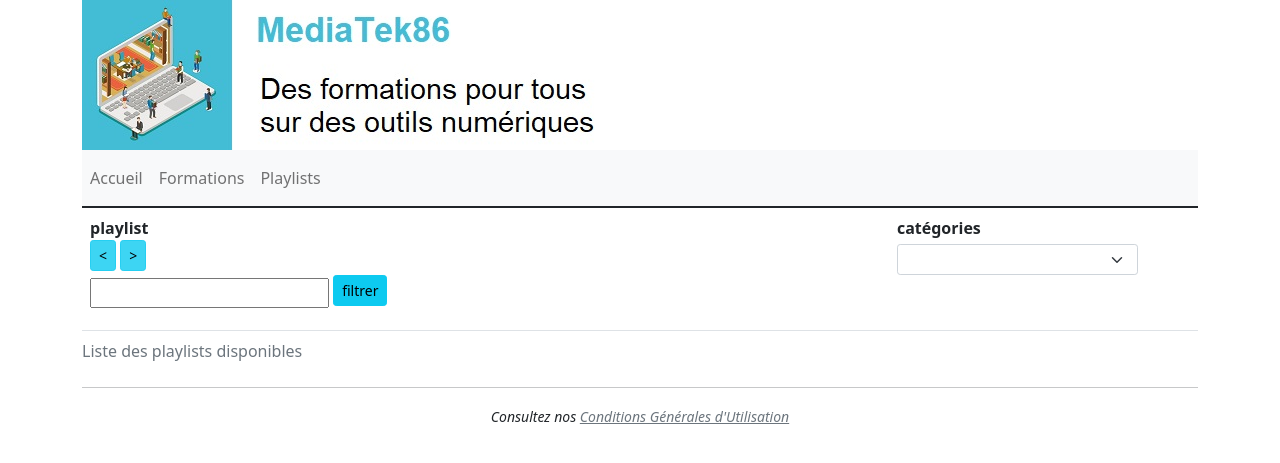
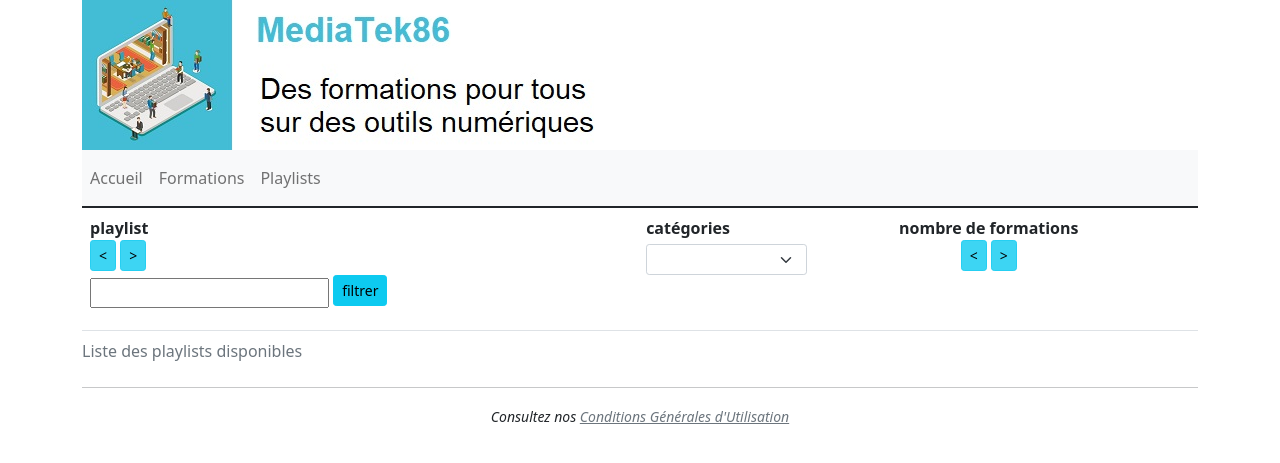
Before and after one commit to Orambre/MediatekFormation, a Symfony app: template templates/pages/playlists.html.twig in a window 1280 px wide. Shown: the top 463 px of the page. Run offline with Twig, Linux system fonts and the light colour scheme; the template is opened without the code that fills it, so the values that code supplies are empty; some libraries are stand-ins or nearby versions.

Commit message:
ajout du nombre de formations par playlist

```diff
--- a/src/Controller/PlaylistsController.php
+++ b/src/Controller/PlaylistsController.php
@@ -62,6 +62,9 @@ class PlaylistsController extends AbstractController {
             case "name":
                 $playlists = $this->playlistRepository->findAllOrderByName($ordre);
                 break;
+            case "nbformations":
+                $playlists = $this->playlistRepository->findAllOrderByNbFormations($ordre);
+                break;
         }
         $categories = $this->categorieRepository->findAll();
         return $this->render("pages/playlists.html.twig", [
--- a/src/Entity/Playlist.php
+++ b/src/Entity/Playlist.php
@@ -107,5 +107,8 @@ class Playlist
         }
         return $categories;
     }
-
+    public function getNbFormations(): int
+    {
+        return $this->formations->count();
+    }
 }
--- a/templates/pages/playlist.html.twig
+++ b/templates/pages/playlist.html.twig
@@ -10,6 +10,9 @@
                     {{ playlist.name }}&nbsp;
                 {% endfor %}
             <br /><br />
+            <strong>nombre de formations : </strong>{{ playlistformations|length }}
+                <br /><br />
+                {{ playlist.description|nl2br }}
             <strong>description :</strong><br />
                 {{ playlist.description|nl2br }}
         </div>
--- a/templates/pages/playlists.html.twig
+++ b/templates/pages/playlists.html.twig
@@ -33,6 +33,13 @@
                         </select>
                     </form>
                 </th>
+
+                <th class="text-center align-top" scope="col">
+                  nombre de formations<br />
+                  <a href="{{ path('playlists.sort', {champ:'nbformations', ordre:'ASC'}) }}" class="btn btn-info btn-sm active" role="button" aria-pressed="true"><</a>
+                  <a href="{{ path('playlists.sort', {champ:'nbformations', ordre:'DESC'}) }}" class="btn btn-info btn-sm active" role="button" aria-pressed="true">></a>
+                </th>
+
                 <th class="text-center align-top" scope="col">
                     &nbsp;
                 </th>
@@ -56,6 +63,10 @@
                                 {% endfor %}
                             {% endif %}
                         </td>
+
+                        <td class="text-center">
+                         {{ playlists[k].nbformations }}
+                        </td>
                         <td class="text-center">
                             <a href="{{ path('playlists.showone', {id:playlists[k].id}) }}" class="btn btn-secondary">Voir détail</a>
                         </td>
```
Also changed, not shown: src/Repository/PlaylistRepository.php (+14 -0 lines), templates/pages/accueil.html.twig (+9 -12 lines).
